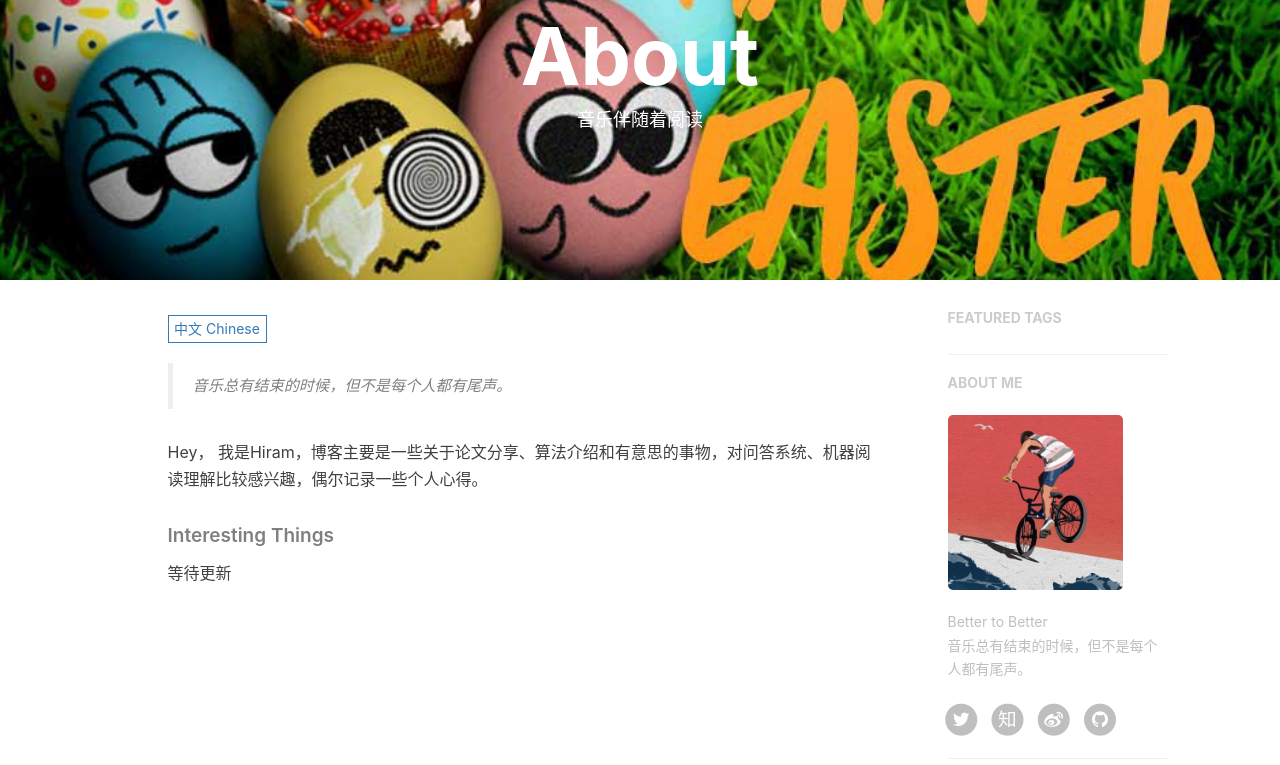
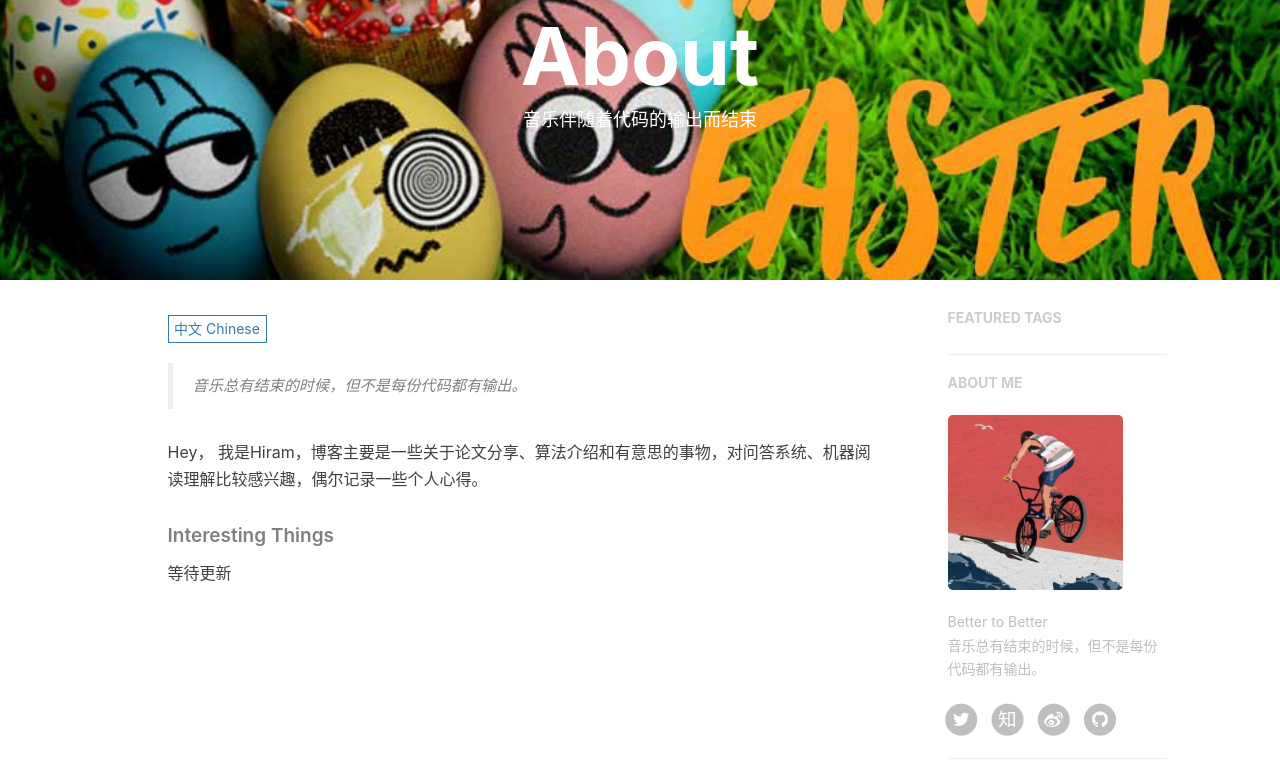
Before and after one commit to hiram303/hiram303.github.io, a Jekyll site: the page built from about.html, in a window 1280 px wide. Shown: the part 138-903 px from the top of the page. Built offline with Jekyll 4.4.1, drawn with Linux system fonts in a browser that asks for light colours; nearby versions of some CDN libraries; comment, search, counter and statistics services are not loaded.

Commit message:
update my content

```diff
--- a/_config.yml
+++ b/_config.yml
@@ -78,7 +78,7 @@ ga_domain: hiram303.github.io
 
 # Sidebar settings
 sidebar: true                           # whether or not using Sidebar.
-sidebar-about-description: "Better to Better<br>音乐总有结束的时候，但不是每个人都有尾声。"
+sidebar-about-description: "Better to Better<br>音乐总有结束的时候，但不是每份代码都有输出。"
 sidebar-avatar: /img/hiram.jpg      # use absolute URL, seeing it's used in both `/` and `/about/`
 
 
--- a/_includes/about/zh.md
+++ b/_includes/about/zh.md
@@ -1,4 +1,4 @@
-> 音乐总有结束的时候，但不是每个人都有尾声。
+> 音乐总有结束的时候，但不是每份代码都有输出。
 
 Hey， 我是Hiram，博客主要是一些关于论文分享、算法介绍和有意思的事物，对问答系统、机器阅读理解比较感兴趣，偶尔记录一些个人心得。
 
--- a/about.html
+++ b/about.html
@@ -1,7 +1,7 @@
 ---
 layout: page
 title: "About"
-description: "音乐伴随着阅读"
+description: "音乐伴随着代码的输出而结束"
 header-img: "img/about-hiram-03.jpg"
 multilingual: true
 ---
```
